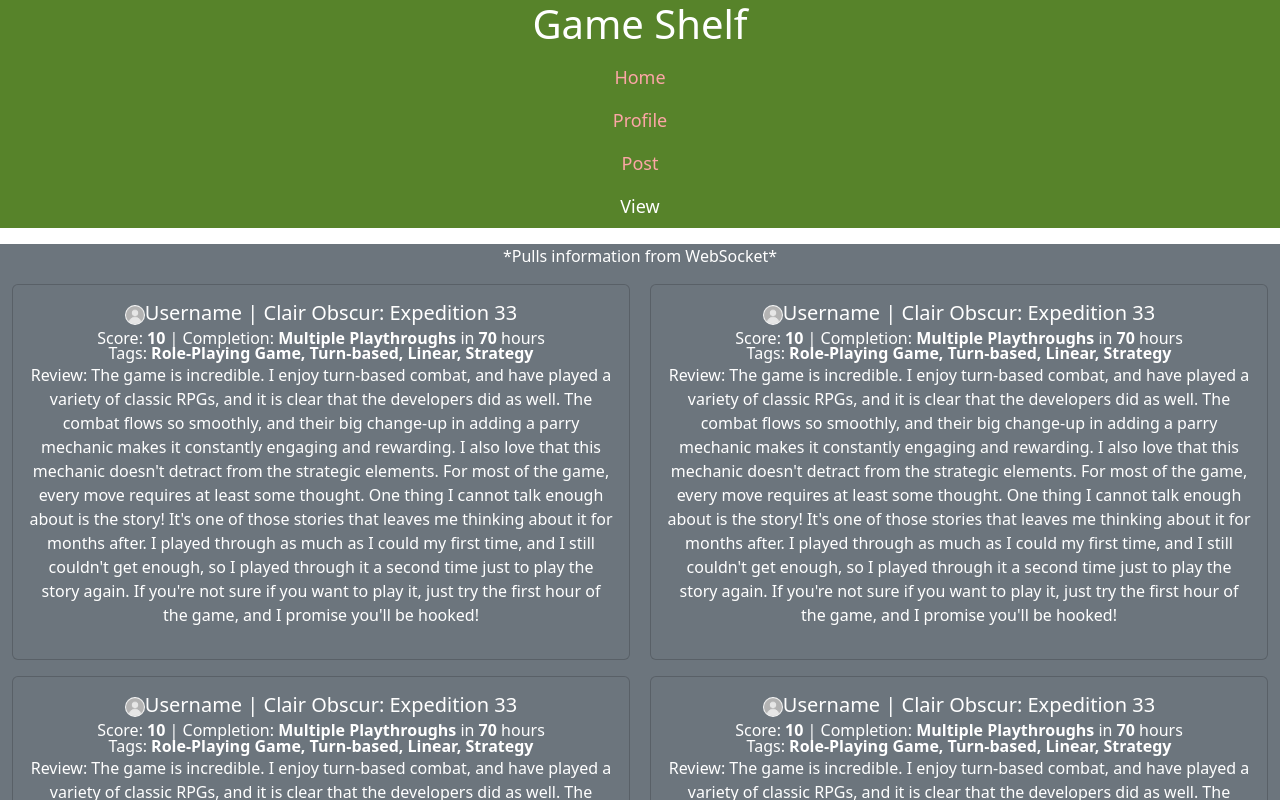
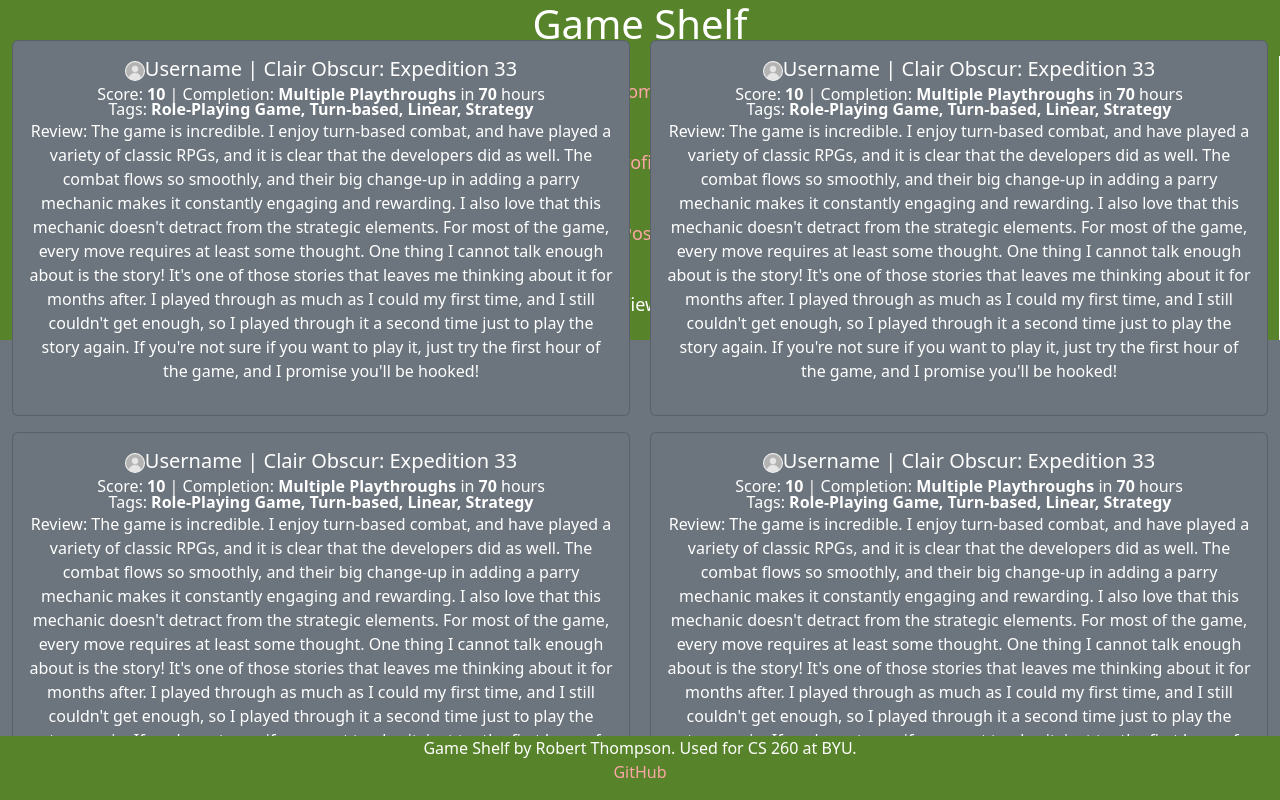
Before and after one commit to Shadowfox20/Startup, a React (Vite) app: page /view in a window 1280 px wide. Shown: the top 800 px of the page. Built offline with nearby package versions, Linux system fonts and the light colour scheme.

Commit message:
Messing with structure (broken)

```diff
--- a/src/app.css
+++ b/src/app.css
@@ -9,17 +9,31 @@
     text-align: center;
     font-size: 18px;
     color: white;
+    position: fixed;
+    width: 100%;
+    top: 0;
 }
 
-menu {
-
+ul {
     justify-content: center;
     gap: 0px;
     margin: 0;
+    padding: 0;
+    display: flex;
+    flex-direction: row;
+}
+
+ul li {
+    display: block;
+    padding: 14px 16px;
+    text-decoration: none;
+    flex: 1;
+    border-right: 1px solid white;
 }
 
 main {
     flex: 1 calc(100vh - 110px);
+    top: 480px;
     display: flex;
     flex-direction: column;
     align-items: center;
@@ -34,6 +48,9 @@
     color: white;
     text-align: center;
     margin: 0;
+    position: fixed;
+    width: 100%;
+    bottom: 0;
 }
 
 section {
--- a/src/app.jsx
+++ b/src/app.jsx
@@ -15,8 +15,7 @@
    <header>
     <h1>Game Shelf</h1>
      <nav>
-                        <p>
-                            <menu className="navbar-nav">
+       <ul className="navbar-nav">
         <li className="nav-item">
          <NavLink className="nav-link" to="">
           Home
@@ -37,8 +36,7 @@
           View
          </NavLink>
         </li>
-                            </menu>
-                        </p>
+       </ul>
      </nav>
     </header>
    <Routes>
--- a/src/view/view.css
+++ b/src/view/view.css
@@ -1,11 +1,3 @@
-main {
-    flex: 1;
-    display: flex;
-    flex-direction: column;
-    justify-content: center;
-    align-items: left;
-}
-
 section {
     flex: 1;
 }
```
Lines whose indentation alone changed are shown as unchanged.
